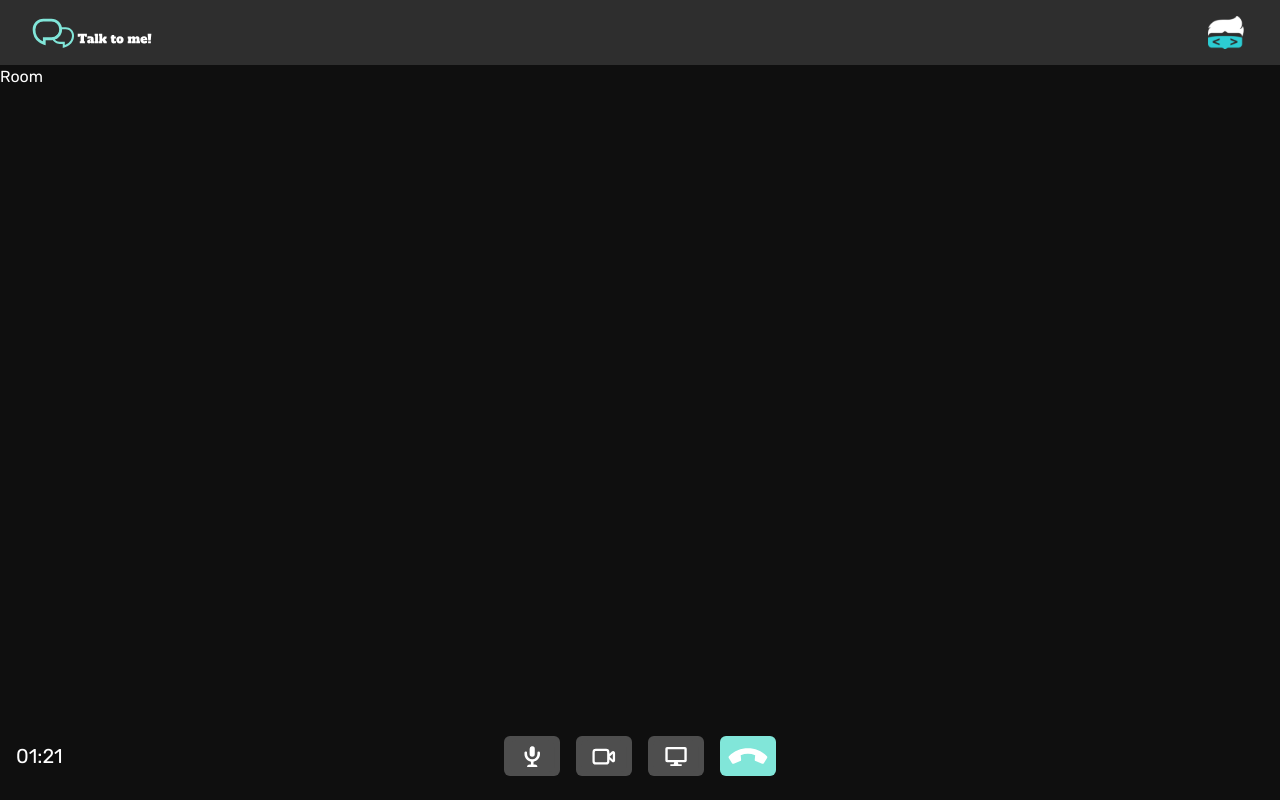
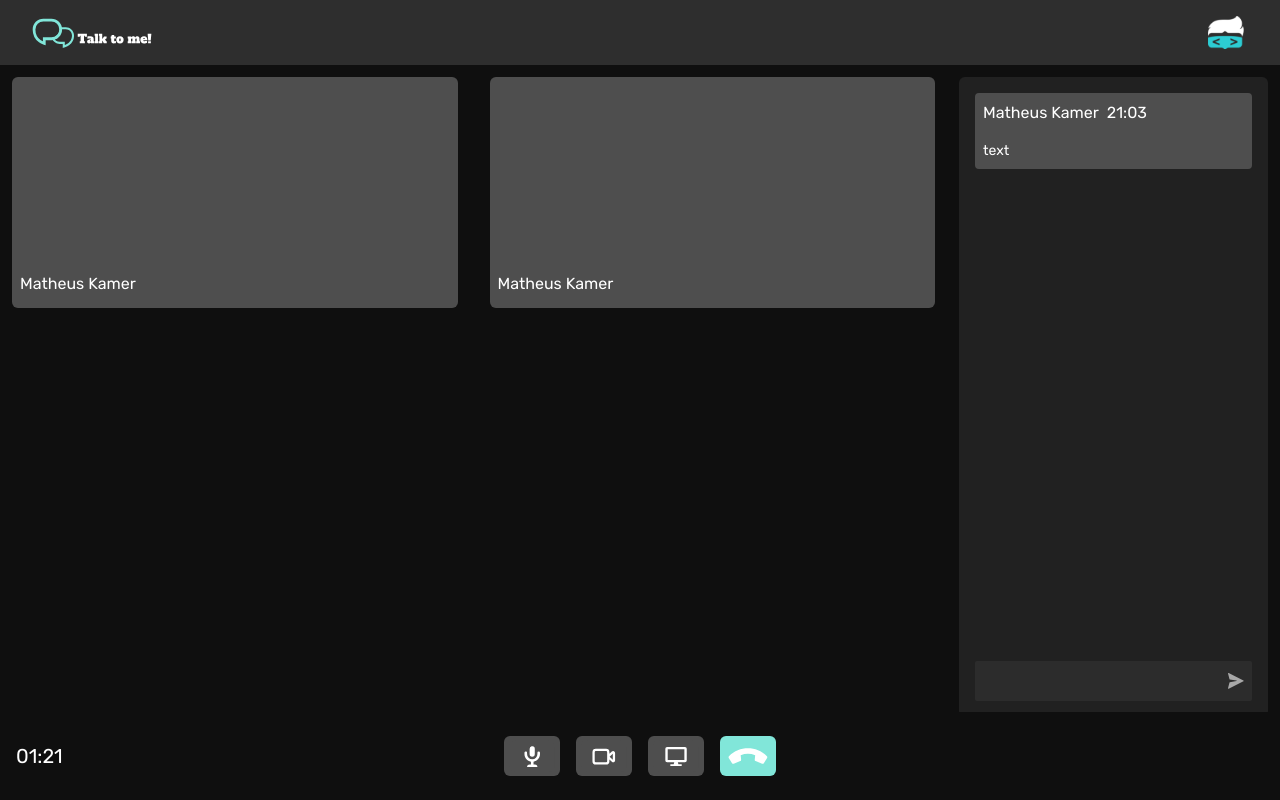
Before and after one commit to MatheusKamer/talk-to-me-frontend, a Next.js app: page /room/1 in a window 1280 px wide. Built offline with nearby package versions, Linux system fonts and the light colour scheme.

Commit message:
Estilizando o grid de usuários

```diff
--- /dev/null
+++ b/src/Icons/SendMessage.tsx
@@ -0,0 +1,26 @@
+import * as React from "react";
+import type { SVGProps } from "react";
+interface SVGRProps {
+  title?: string;
+  titleId?: string;
+}
+const SvgSendMessage = ({
+  title,
+  titleId,
+  ...props
+}: SVGProps<SVGSVGElement> & SVGRProps) => (
+  <svg
+    xmlns="http://www.w3.org/2000/svg"
+    fill="none"
+    viewBox="0 0 26 26"
+    aria-labelledby={titleId}
+    {...props}
+  >
+    {title ? <title id={titleId}>{title}</title> : null}
+    <path
+      fill="#A8A8A8"
+      d="m1.125.095 23.956 12.053a.804.804 0 0 1 0 1.428L1.126 25.628a.773.773 0 0 1-1.045-.362.8.8 0 0 1-.054-.556L2.4 15.56a.79.79 0 0 1 .626-.583l10.736-1.827a.39.39 0 0 0 .292-.232l.028-.096a.4.4 0 0 0-.234-.432l-.086-.026-10.797-1.837a.79.79 0 0 1-.626-.582L.026 1.013A.8.8 0 0 1 .581.04a.77.77 0 0 1 .544.055"
+    />
+  </svg>
+);
+export default SvgSendMessage;
--- a/src/Icons/index.ts
+++ b/src/Icons/index.ts
@@ -7,5 +7,6 @@ export { default as Next } from "./Next";
 export { default as NoCamera } from "./NoCamera";
 export { default as NoMicrofone } from "./NoMicrofone";
 export { default as NoScreen } from "./NoScreen";
+export { default as SendMessage } from "./SendMessage";
 export { default as Tela } from "./Tela";
 export { default as Vercel } from "./Vercel";
--- a/src/app/room/[id]/page.tsx
+++ b/src/app/room/[id]/page.tsx
@@ -1,14 +1,27 @@
+import Chat from "@/components/Chat";
 import Footer from "@/components/Footer";
 import Header from "@/components/Header";
 
 export default function Room({ params }: { params: { id: string } }) {
   return (
-    <>
+    <div className="h-screen">
       <Header />
-      <div>
-        <h1>Room</h1>
+      <div className="flex h-[80%]">
+        <div className="md:w-[75%] w-full mt-3 mx-3">
+          <div className="grid md:grid-cols-2 grid-cols-1 gap-8">
+            <div className="bg-gray-950 w-full rounded-md h-full gap-4 p-2 relative">
+              <video className="h-full w-full"></video>
+              <span className="absolute bottom-3">Matheus Kamer</span>
+            </div>
+            <div className="bg-gray-950 w-full rounded-md h-full gap-4 p-2 relative">
+              <video className="h-full w-full"></video>
+              <span className="absolute bottom-3">Matheus Kamer</span>
+            </div>
+          </div>
+        </div>
+        <Chat />
       </div>
       <Footer />
-    </>
+    </div>
   );
 }
--- /dev/null
+++ b/src/components/Chat.tsx
@@ -0,0 +1,22 @@
+import { SendMessage } from "@/Icons";
+
+export default function Chat() {
+  return (
+    <div className="md:flex flex-col justify-between h-full bg-gray-850 px-4 pt-4 w-[25%] hidden rounded-md m-3">
+      <div className="bg-gray-950 rounded p-2">
+        <div className="flex items-center space-x-2">
+          <span>Matheus Kamer</span>
+          <span>21:03</span>
+        </div>
+        <div className="mt-4 text-sm">
+          <p>text</p>
+        </div>
+      </div>
+
+      <form action="" className="mb-4 flex relative items-center">
+        <input type="text" className="p-2 w-full rounded-sm bg-gray-750" />
+        <SendMessage className=" absolute w-4 h-4 right-2" />
+      </form>
+    </div>
+  );
+}
--- a/tailwind.config.ts
+++ b/tailwind.config.ts
@@ -15,6 +15,7 @@ const config: Config = {
       },
       colors: {
         'gray-850': '#212121',
+        'gray-750': '#2C2C2C',
         'gray-950': '#4E4E4E',
         'gray-1000': '#2E2E2E',
         'black-100': '#0F0F0F',
```
Also changed, not shown: public/sendMessage.svg (added).
